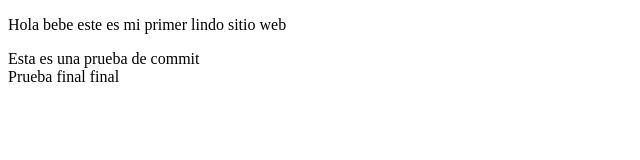
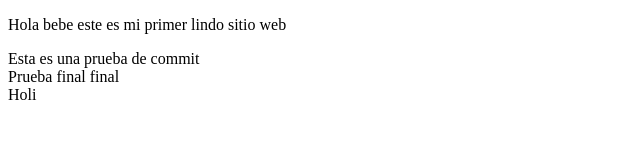
Before and after one commit to Anyiquro/projectDemoCursoPrework, a plain HTML site: page index.html in a window 1280 px wide. Shown: the full height of the page, 0-640 px from the left. Drawn offline with Linux system fonts and the light colour scheme.

Commit message:
Mi comitsito

```diff
--- a/index.html
+++ b/index.html
@@ -12,5 +12,6 @@
     </p>
     <div> Esta es una prueba de commit </div>
     <div> Prueba final final </div>
+    <div> Holi </div>
 </body>
 </html>
```
